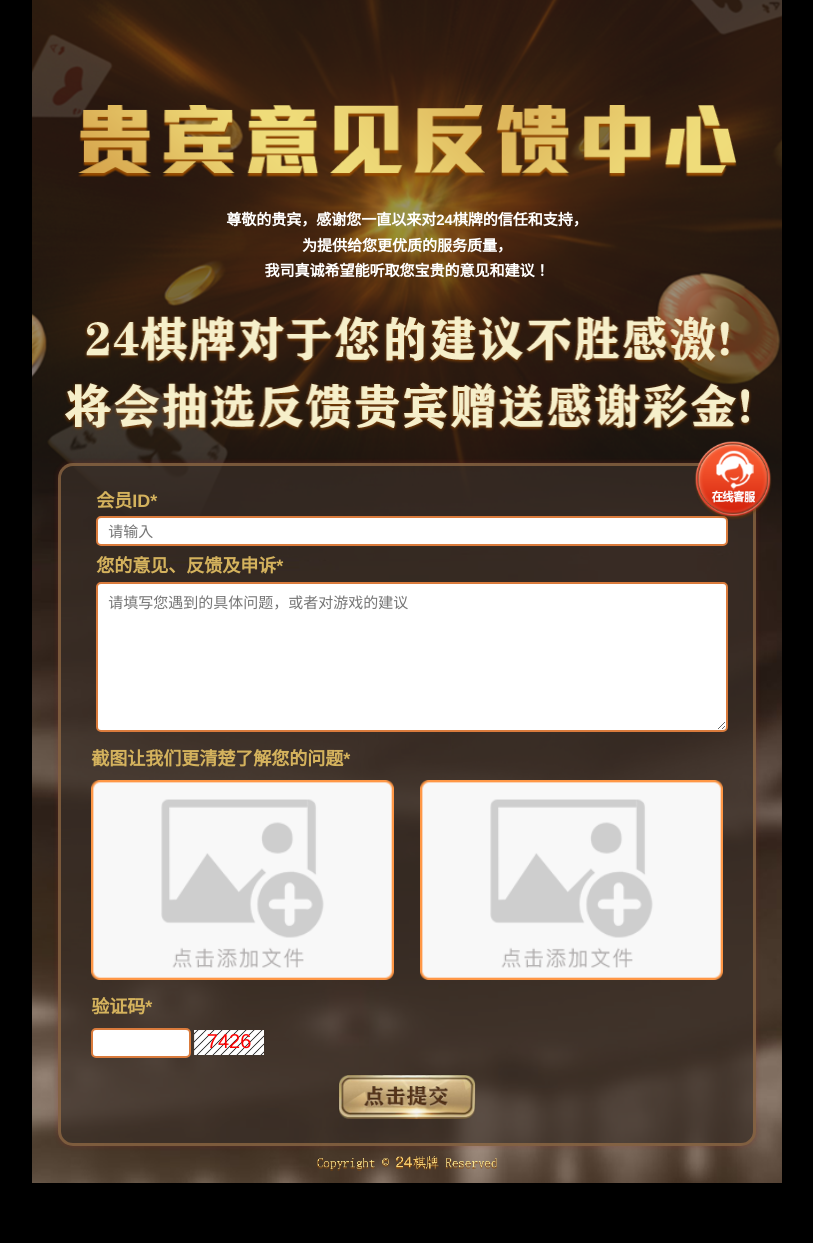
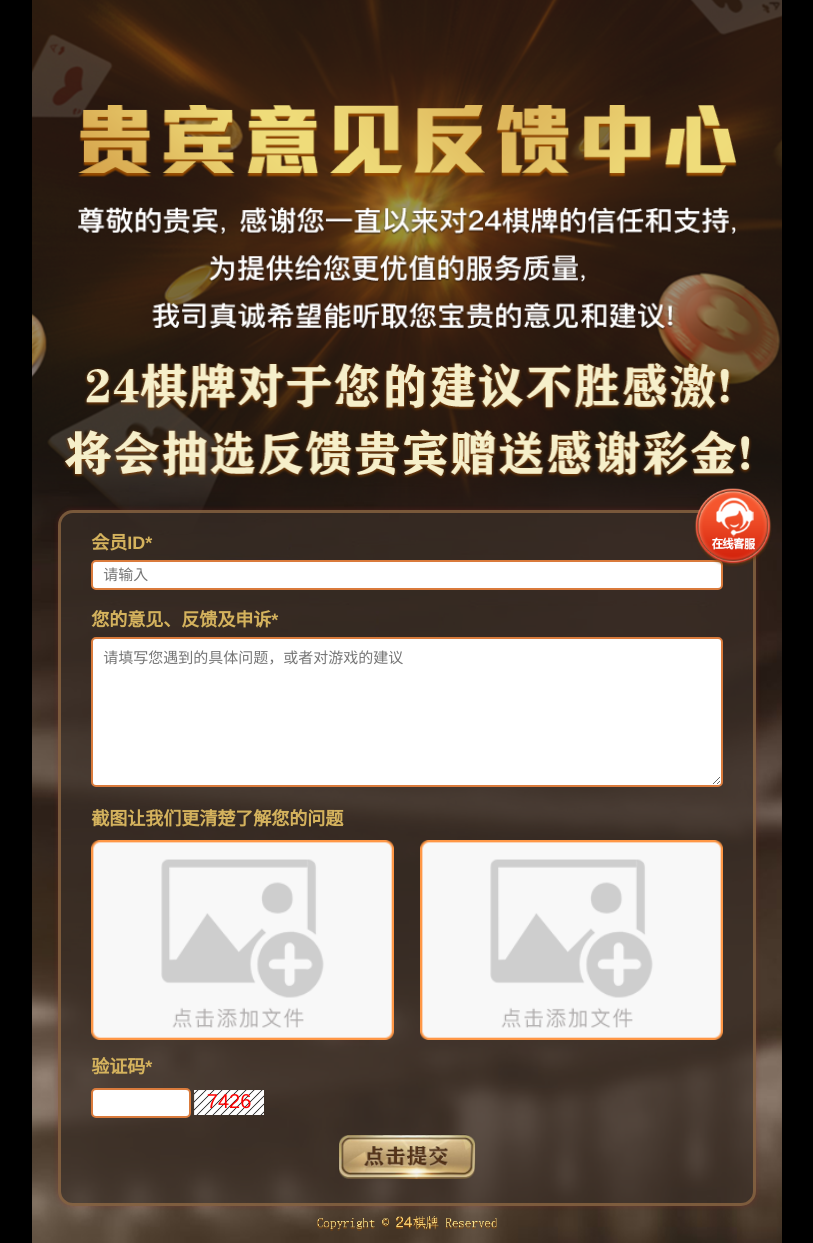
Before and after one commit to 900bce/24cards, a plain HTML site: page index.html in a window 1280 px wide. Shown: the whole page, without its empty margins (233-1046 px from the left). Before the commit the page ends 1183 px from the top, so only its background shows below. Drawn offline with Linux system fonts and the light colour scheme.

Commit message:
fix: popup box height  and form style

```diff
--- a/css/style.css
+++ b/css/style.css
@@ -36,12 +36,9 @@ html {
 }
 
 .main-paragraph {
-  color: #fff;
-  font-size: 1.5rem;
-  font-weight: 600;
-  line-height: 1.7;
-  text-align: center;
-  margin: 1rem;
+  display: block;
+  width: 88%;
+  margin: 0 auto;
 }
 
 .appreciate {
@@ -72,23 +69,25 @@ html {
 }
 
 .input-label {
+  width: 100%;
+  display: block;
   font-size: 1.8rem;
   font-weight: 700;
   color: rgb(212, 178, 93);
-  margin: 1rem 0;
 }
 
 .id-input-box,
 .opinion-input-box {
   width: 100%;
-  margin: .5rem;
+  margin-bottom: 1.5rem;
 }
 
 .id-input-field,
 .opinion-input-field {
   width: 100%;
   max-width: 100%;
-  margin: .5rem 0;
+  margin-top: -5px;
+  margin-bottom: .5rem;
   padding: 1rem;
   border-radius: 5px;
   border: solid 2px rgb(218, 123, 60);
@@ -118,6 +117,10 @@ html {
 
 .attention {
   height: 1.2rem;
+}
+
+.screenshot-box-label {
+  margin: 1rem 0;
 }
 
 .screenshot-box {
@@ -200,7 +203,7 @@ footer img {
   background-size: cover;
   background-position: center;
   max-width: 36rem;
-  height: 23rem;
+  height: 27rem;
   position: absolute;
   top: 0;
   left: 0;
--- a/index.html
+++ b/index.html
@@ -15,7 +15,7 @@
       <img src="./img/service.png" alt="service" class="service-btn-image">
     </a> -->
     <img src="./img/main-header.png" alt="main-header" class="main-header">
-    <p class="main-paragraph">尊敬的贵宾，感谢您一直以来对24棋牌的信任和支持，<br>为提供给您更优质的服务质量，<br>我司真诚希望能听取您宝贵的意见和建议！</p>
+    <img src="./img/paragraph.png" class="main-paragraph">
 
     <img src="./img/appreciate.png" alt="" class="appreciate">
 
@@ -33,8 +33,8 @@
         <textarea id="opinion" placeholder="请填写您遇到的具体问题，或者对游戏的建议" class="input-field opinion-input-field"></textarea>
         <p class="hint"><img src="./img/attention.png" class="attention"> 反馈意见不可为空</p>
       </div>
-      <div class="">
-        <p class="input-label">截图让我们更清楚了解您的问题*</p>
+      <div class="uplaod-screenshot-box">
+        <p class="input-label screenshot-box-label">截图让我们更清楚了解您的问题</p>
         <div class="screenshot-box">
           <div class="screenshot">
             <label for="screenshot1">
@@ -53,7 +53,7 @@
         </div>
       </div>
       <div>
-        <label class="input-label">验证码*</label><br>
+        <label class="input-label">验证码*</label>
         <div>
           <input type="text" class="input-field code-input-field">
           <span class="code">7426</span>
```
Also changed, not shown: img/paragraph.png (added).
